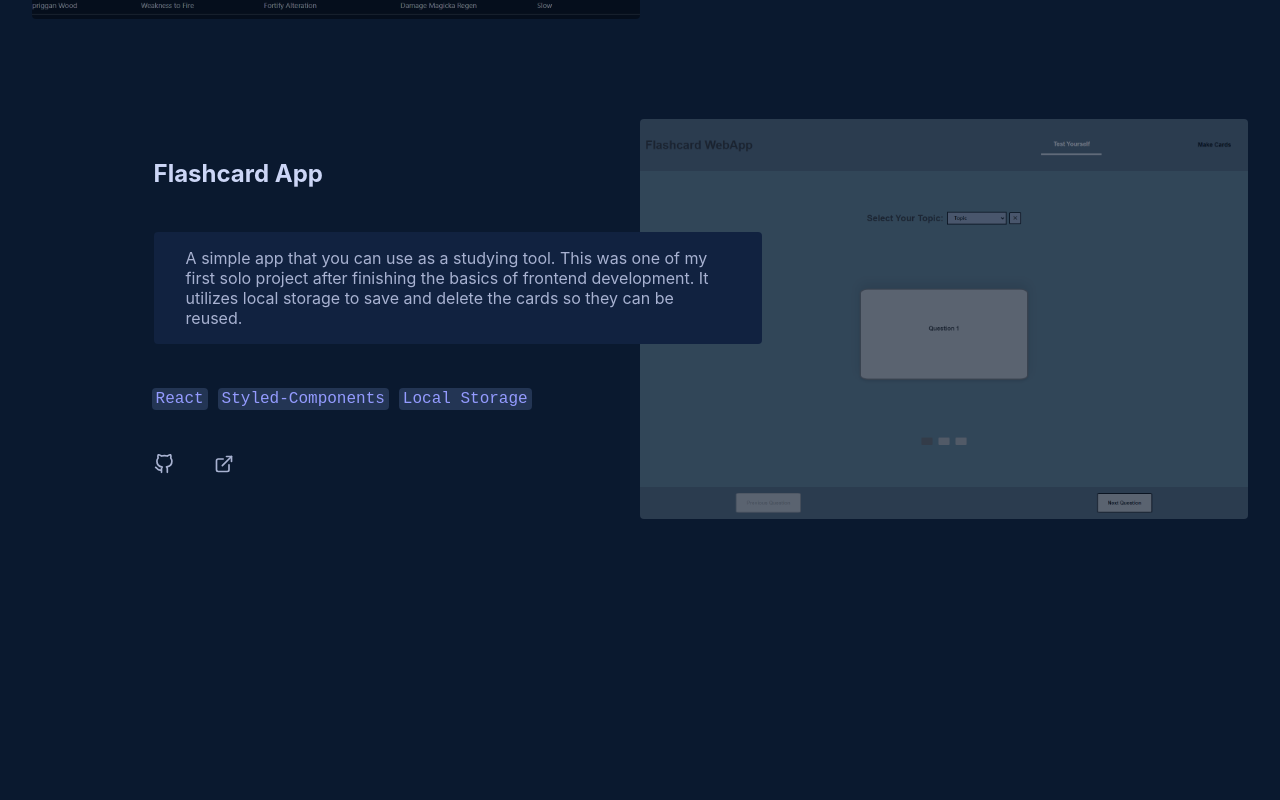
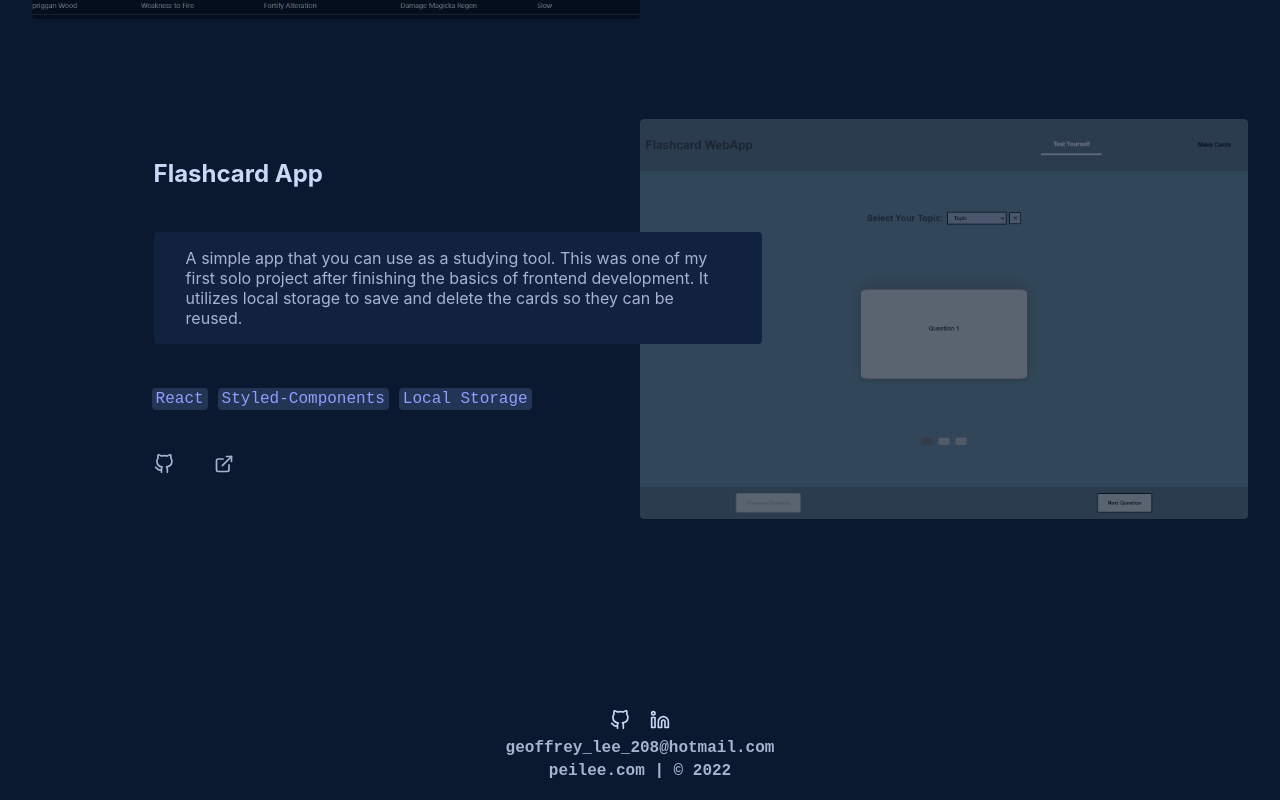
Before and after one commit to JKG009/portfolio, a React (Create React App) app: page / in a window 1280 px wide. Shown: the part 3323-4123 px from the top of the page. Before the commit the page ends 4028 px from the top, so only its background shows below. Built offline with nearby package versions, Linux system fonts and the light colour scheme.

Commit message:
added Footer section

```diff
--- a/src/App.js
+++ b/src/App.js
@@ -1,4 +1,4 @@
-import { Navbar, Hero, About, Projects } from "./components/sections";
+import { Navbar, Hero, About, Projects, Footer } from "./components/sections";
 import "./styles/app.css";
 
 function App() {
@@ -10,6 +10,7 @@ function App() {
         <About />
         <Projects />
       </div>
+        <Footer />
     </>
   );
 }
--- a/src/components/icons/icon.js
+++ b/src/components/icons/icon.js
@@ -1,5 +1,5 @@
 import React from "react";
-import { IconGitHub, LiveSite } from "./index";
+import { IconGitHub, LinkedIn, LiveSite } from "./index";
 
 const Icon = ({ name }) => {
   switch (name) {
@@ -7,6 +7,8 @@ const Icon = ({ name }) => {
       return <IconGitHub />;
     case "Live Site":
       return <LiveSite />;
+    case "LinkedIn":
+      return <LinkedIn />;
     default:
       return;
   }
--- a/src/components/icons/index.js
+++ b/src/components/icons/index.js
@@ -1,2 +1,3 @@
 export { default as IconGitHub } from "./github";
 export { default as LiveSite } from "./liveSite";
+export { default as LinkedIn } from "./linkedin";
--- /dev/null
+++ b/src/components/icons/linkedin.js
@@ -0,0 +1,21 @@
+import React from "react";
+
+const IconLinkedin = () => (
+  <svg
+    xmlns="http://www.w3.org/2000/svg"
+    role="img"
+    viewBox="0 0 24 24"
+    fill="none"
+    stroke="currentColor"
+    strokeWidth="2"
+    strokeLinecap="round"
+    strokeLinejoin="round"
+  >
+    <title>LinkedIn</title>
+    <path d="M16 8a6 6 0 0 1 6 6v7h-4v-7a2 2 0 0 0-2-2 2 2 0 0 0-2 2v7h-4v-7a6 6 0 0 1 6-6z"></path>
+    <rect x="2" y="9" width="4" height="12"></rect>
+    <circle cx="4" cy="4" r="2"></circle>
+  </svg>
+);
+
+export default IconLinkedin;
--- a/src/components/sections/Footer.js
+++ b/src/components/sections/Footer.js
@@ -1,9 +1,93 @@
-import React from 'react'
+import React from "react";
+import styled from "styled-components";
+import Icon from "../icons/icon";
+import { social } from "../../config";
+
+const Social = styled.div`
+  display: flex;
+  flex-direction: column;
+  position: fixed;
+  bottom: 0;
+  left: 40px;
+  :after {
+    content: "";
+    display: block;
+    width: 1px;
+    height: 90px;
+    margin: 10px auto 0;
+    background-color: white;
+  }
+  @media (max-width: 1600px) {
+    display: block;
+    position: static;
+    text-align: center;
+    margin: 5px 0;
+
+    :after {
+      display: none;
+    }
+  }
+
+  a {
+    color: var(--darker-white);
+    text-decoration: none;
+
+    :hover {
+      color: var(--title);
+    }
+
+    @media (max-width: 1600px) {
+      margin: 0 10px;
+    }
+
+    svg {
+      transition: var(--transition-ease);
+      width: 20px;
+      height: 20px;
+      margin-top: 10px;
+
+      @media (max-width: 1600px) {
+        margin: 0;
+      }
+
+      :hover {
+        transform: scale(1.2);
+      }
+    }
+  }
+`;
+const FooterContainer = styled.div`
+  max-width: var(--max-width);
+  margin: auto;
+  text-align: center;
+  padding-bottom: 15px;
+
+  p {
+    color: var(--darkest-white);
+    font-family: var(--font-mono);
+    font-weight: bold;
+    margin: 5px 0;
+  }
+`;
 
 const Footer = () => {
+  const { github, linkedIn } = social;
   return (
-    <div>Footer</div>
-  )
-}
+    <>
+      <Social>
+        <a href={github} target="_blank" rel="noopener noreferrer">
+          <Icon name="GitHub" />
+        </a>
+        <a href={linkedIn} target="_blank" rel="noopener noreferrer">
+          <Icon name="LinkedIn" />
+        </a>
+      </Social>
+      <FooterContainer>
+        <p>geoffrey_lee_208@hotmail.com</p>
+        <p>peilee.com | &copy; 2022</p>
+      </FooterContainer>
+    </>
+  );
+};
 
-export default Footer
+export default Footer;
--- a/src/components/sections/Projects.js
+++ b/src/components/sections/Projects.js
@@ -25,7 +25,7 @@ const ProjectsContainer = styled.section`
   }
 
   @media (max-width: 1000px) {
-    padding: 60px 0;
+    padding: 30px 0;
     h2 {
       :after {
         width: calc(100vw - 50vw);
@@ -182,16 +182,14 @@ const ProjectDescriptionContainer = styled.div`
       margin-right: 20px;
     }
 
-    :hover {
-      svg {
-        transform: scale(1.2);
-      }
-    }
-
     svg {
       transition: var(--transition-ease);
       width: 20px;
       height: 20px;
+
+      :hover {
+        transform: scale(1.2);
+      }
     }
   }
 `;
--- a/src/config.js
+++ b/src/config.js
@@ -116,3 +116,8 @@ export const projects = [
     },
   },
 ];
+
+export const social = {
+  github: "https://github.com/JKG009",
+  linkedIn: "https://www.linkedin.com/in/geoffrey-lee-6120b11ab/",
+};
```
